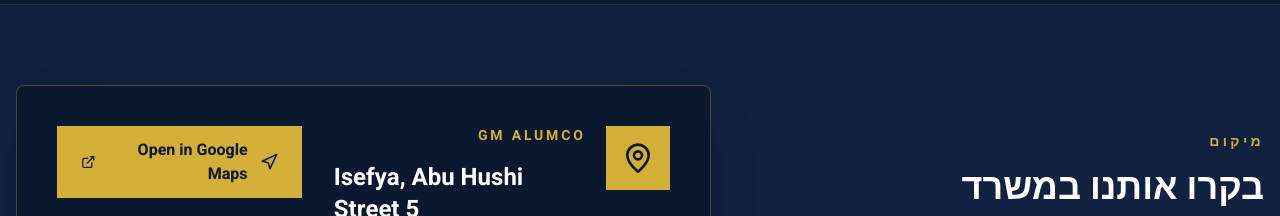
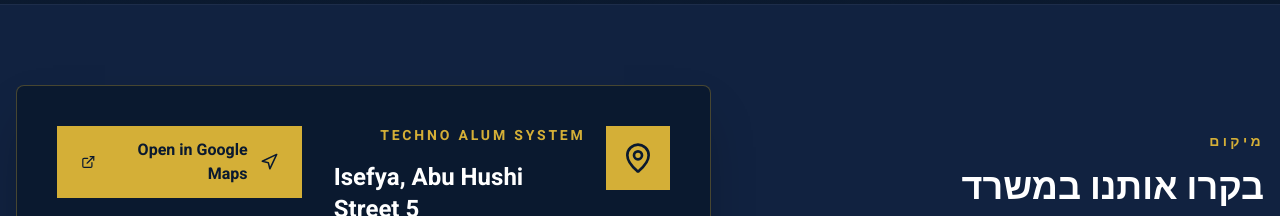
Before and after one commit to ahmadhlawa/gm-alumco, a React (Vite) app in the folder frontend/: page /contact in a window 1280 px wide. Shown: the part 1380-1596 px from the top of the page. Built offline with nearby package versions, Linux system fonts and the light colour scheme; no server answers.

Commit message:
fix: update contact branding to Techno Alum System

```diff
--- a/frontend/src/app/Contact.tsx
+++ b/frontend/src/app/Contact.tsx
@@ -113,7 +113,7 @@
                   </div>
                   <div>
                     <p className="text-sm font-bold uppercase tracking-[0.2em] text-brand-gold">
-                      GM Alumco
+                      TECHNO ALUM SYSTEM
                     </p>
                     <address className="mt-4 space-y-2 not-italic">
                       <p className="text-2xl font-bold text-white" dir="ltr">{ADDRESS_EN}</p>
```
Also changed, not shown: 1 other file (tests, documents, lock files or other folders).
